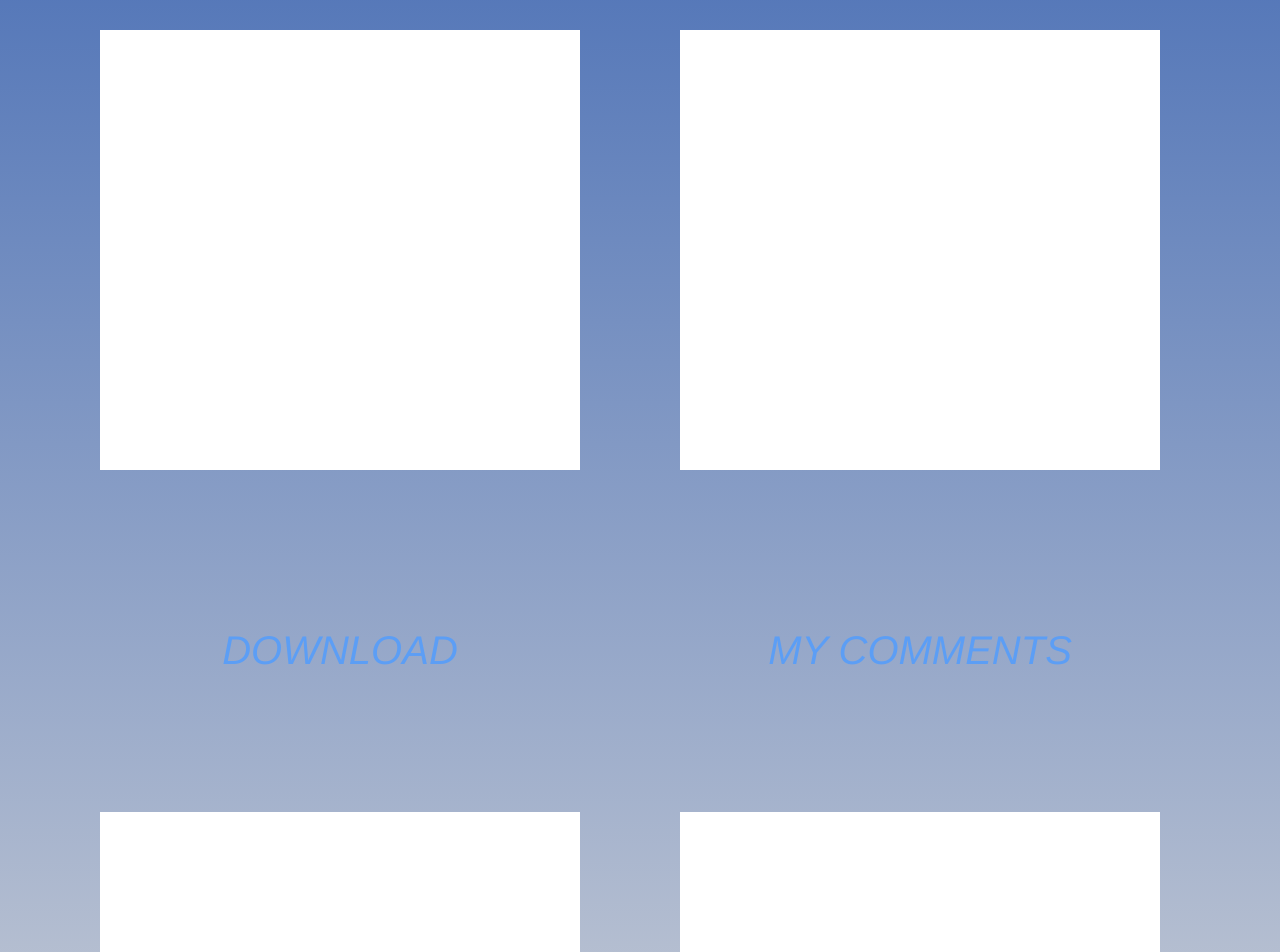
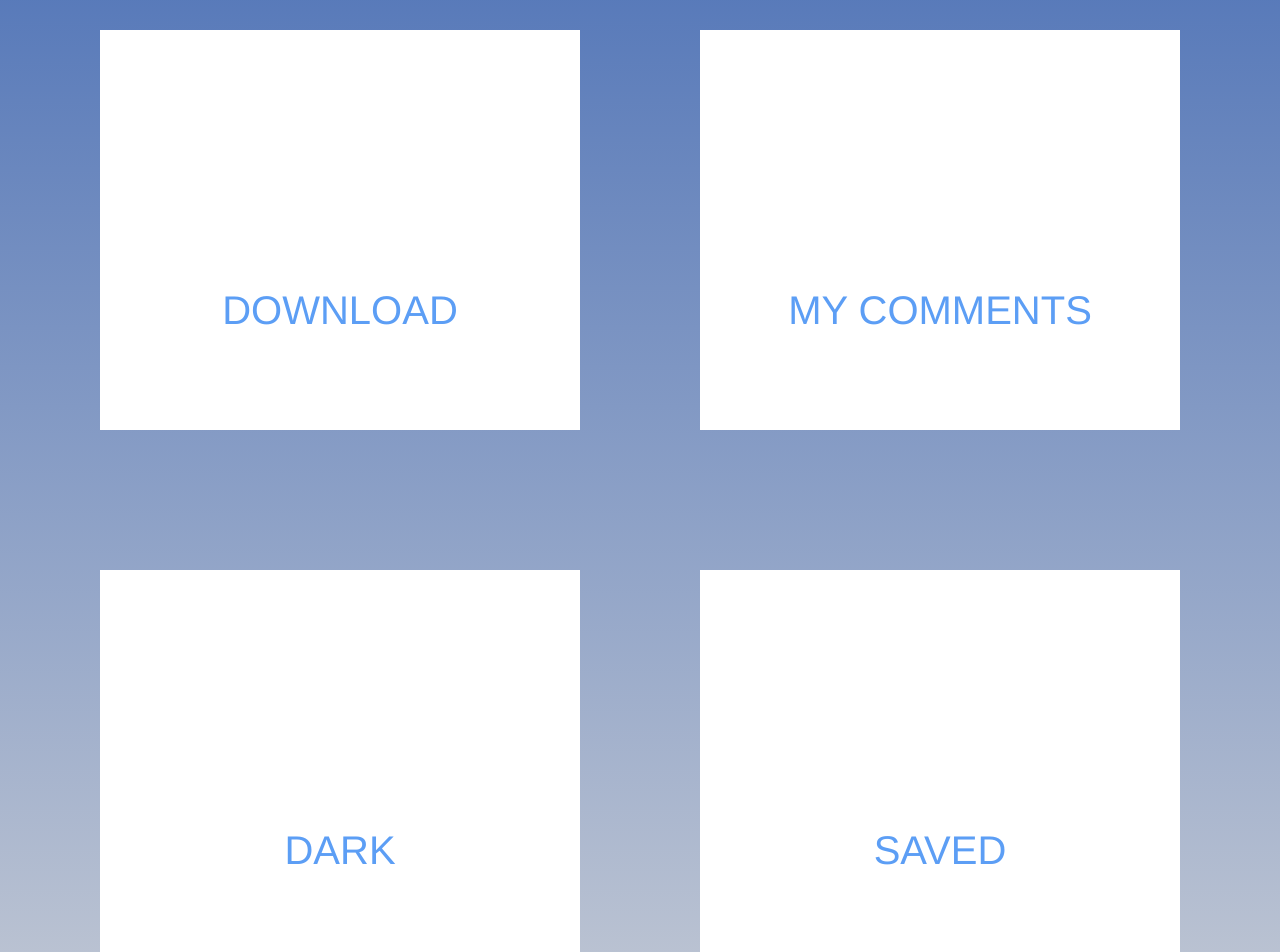
Before and after one commit to LQJIN/blog-app, a Vue app: page /#/me in a window 1280 px wide. Shown: the part 860-1812 px from the top of the page. Built offline with nearby package versions, Linux system fonts and the light colour scheme; a web font is replaced by a local one.

Commit message:
update MeComment.vue

```diff
--- a/src/components/common/MeContent.vue
+++ b/src/components/common/MeContent.vue
@@ -5,29 +5,33 @@
       <h4>UserName</h4>
     </div>
     <div class="blog-block">
-      <ul>
-        <li><span class="glyphicon glyphicon-download-alt"></span><i>DOWNLOAD</i></li>
-        <li><span class="glyphicon glyphicon-comment"></span><i>MY COMMENTS</i></li>
-        <li><span class="glyphicon glyphicon-adjust"></span><i>DARK</i></li>
-        <li><span class="glyphicon glyphicon-star-empty"></span><i>SAVED</i></li>
-      </ul>
+        <div class="block1"><span class="glyphicon glyphicon-download-alt"></span><h6>DOWNLOAD</h6></div>
+        <div class="block2"><span class="glyphicon glyphicon-comment"></span><h6>MY COMMENTS</h6></div>
+        <div class="block3"><span class="glyphicon glyphicon-adjust"></span><h6>DARK</h6></div>
+        <div class="block4"><span class="glyphicon glyphicon-star-empty"></span><h6>SAVED</h6></div>
     </div>
+    <div class="clear"></div>
   </div>
 </template>
 
 <style scoped>
-  .me-content{  width:6.4rem;  height:10rem; background:
+  .me-content{  width:6.4rem;  height:auto; background:
     -webkit-linear-gradient(#1649a9, #dadada); margin: 1.01rem 0 0.7rem 0;}
   .img-name{ text-align: center; padding-top: 0.5rem;}
   .img-name img{width: 1.8rem; height: 1.8rem; border-radius: 50%; padding-bottom: 0.2rem;}
   .img-name h4{font-size: 0.3rem; color: #ffffff;}
 
   .blog-block{ margin: 0.4rem 0.5rem 0 0.5rem; }
-  .blog-block ul li{ display: inline-block; width: 2.2rem; height: 2rem; line-height: 2rem;
-    text-align: center; background: #ffffff; padding: 0.1rem; position: relative;}
-  .blog-block ul li:nth-child(2){margin-left: 0.5rem;}
-  .blog-block ul li:nth-child(3){margin-top: 0.7rem;}
-  .blog-block ul li:nth-child(4){margin-left: 0.5rem; margin-top: 0.7rem;}
-  .blog-block ul li span{  width: 1rem; height: 1rem;  font-size: 1rem; color: #5c9ef5;}
-  .blog-block ul li i{ font-size: 0.2rem; color: #5c9ef5; display: block; left: 0.1rem;}
+  .blog-block div{ width: 2.2rem; height: 1.8rem; line-height: 1.8rem;  text-align: center;
+    background: #ffffff; padding: 0.1rem; }
+  .blog-block .block1{float: left;}
+  .blog-block .block2{margin-left: 0.5rem; float: right;}
+  .blog-block .block3{margin-top: 0.7rem; float: left; margin-bottom: 1.52rem;}
+  .blog-block .block4{margin-left: 0.5rem; margin-top: 0.7rem; float: right; margin-bottom: 1.52rem;}
+  .blog-block div span{  display: block; width: 1rem; height: 1rem;  font-size: 0.8rem; color: #5c9ef5;
+    padding: 0.2rem 0  0 0.6rem;}
+  .blog-block div h6{ font-size: 0.2rem; color: #5c9ef5; width: 2rem;height:0.6rem;
+    display: block; position: relative; bottom: 0.8rem; margin-left: 0.1rem;}
+
+  .clear{clear: both;}
 </style>
```
